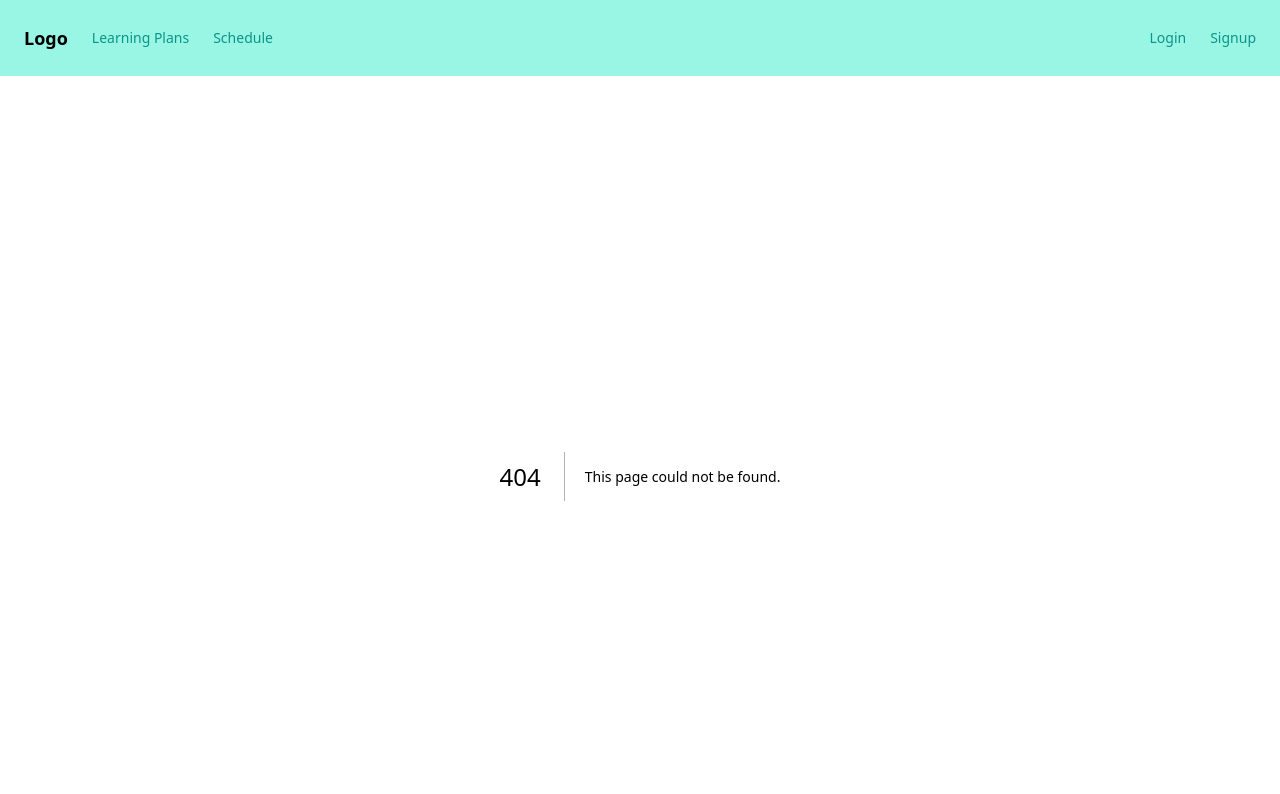
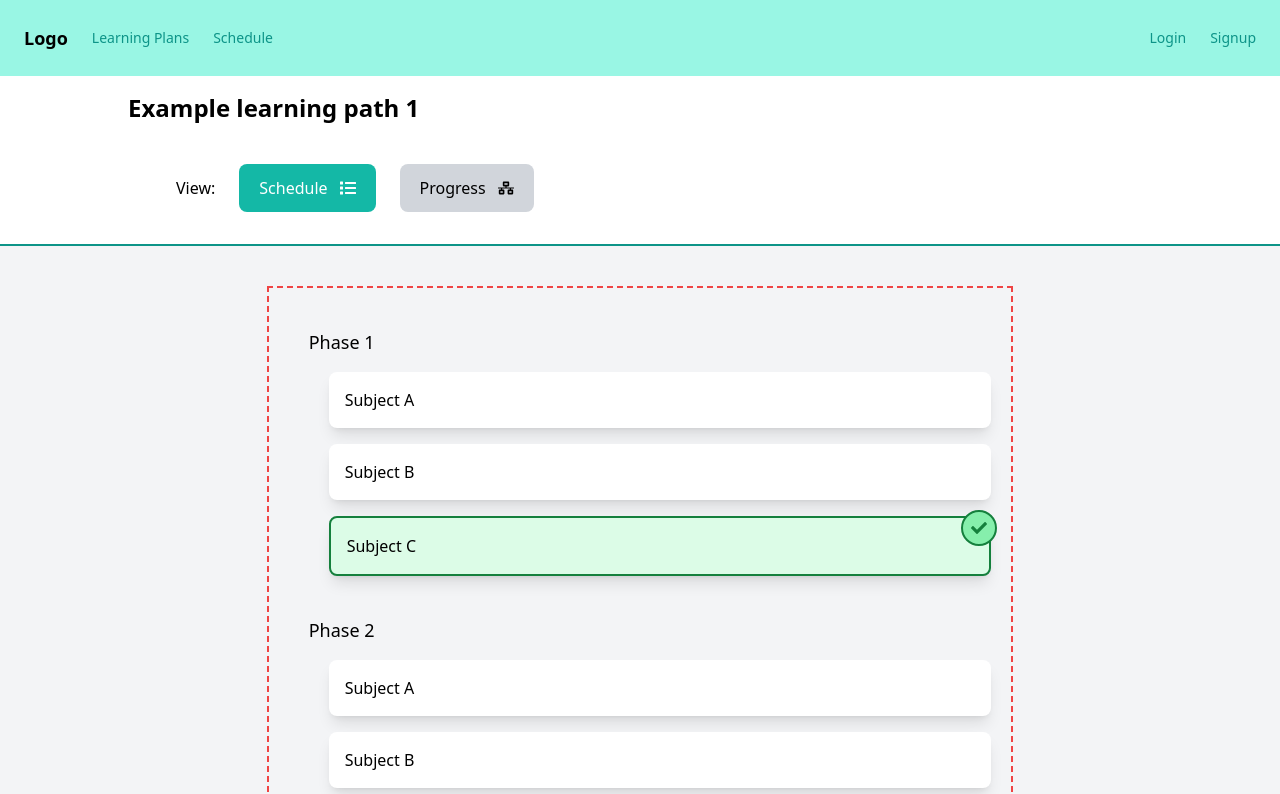
Before and after one commit to ThomasSpradling/learning-path-logger, a Next.js app: page /learning-path/1 in a window 1280 px wide. Before the commit this address had no page. Shown: the top 794 px of the page. Built offline with nearby package versions, Linux system fonts and the light colour scheme.

Commit message:
Added schedule UI

```diff
--- a/app/learning-path/[:id]/page.tsx
+++ /dev/null
@@ -1,3 +0,0 @@
-export default function CreateLearningPath() {
-  return <h2>CreateLearningPath</h2>;
-}
--- /dev/null
+++ b/app/learning-path/[path_id]/page.tsx
@@ -0,0 +1,50 @@
+'use client';
+
+import ScheduleList from '@/components/ScheduleList';
+import { Button } from '@/components/ui/Button';
+import Link from 'next/link';
+import { useState } from 'react';
+import { FaList, FaNetworkWired } from 'react-icons/fa';
+
+type Props = {
+  params: {
+    path_id: string;
+  };
+};
+
+const dummyMeta = {
+  id: '1',
+  title: 'Example learning path 1',
+  backdrop:
+    'https://images.unsplash.com/photo-1576502200916-3808e07386a5?ixlib=rb-4.0.3&ixid=M3wxMjA3fDB8MHxwaG90by1wYWdlfHx8fGVufDB8fHx8fA%3D%3D&auto=format&fit=crop&w=2930&q=80',
+  complete: false,
+};
+
+export default function CreateLearningPath({ params }: Props) {
+  const [display, setDisplay] = useState('schedule');
+  return (
+    <main className='flex-grow bg-gray-100 flex items-center flex-col overflow-auto'>
+      <div className='pt-4 pb-8 border-b-2 border-teal-600 bg-white w-full'>
+        <h2 className='text-2xl font-bold ml-32 mb-10'>{dummyMeta.title}</h2>
+        <div className='flex ml-44 items-center'>
+          View:
+          <div className='flex'>
+            <Button
+              variant={display === 'schedule' ? 'selectActive' : 'select'}
+              onClick={() => setDisplay('schedule')}
+            >
+              Schedule <FaList className='ml-3' />
+            </Button>
+            <Button
+              variant={display === 'progress' ? 'selectActive' : 'select'}
+              onClick={() => setDisplay('progress')}
+            >
+              Progress <FaNetworkWired className='ml-3' />
+            </Button>
+          </div>
+        </div>
+      </div>
+      {display === 'schedule' ? <ScheduleList learningPathId='4' /> : ''}
+    </main>
+  );
+}
--- a/components/LearningPathList.tsx
+++ b/components/LearningPathList.tsx
@@ -1,6 +1,7 @@
 import { LearningPathThumbnail } from '@/types/LearningPathTypes';
 import LearningPathListEntry from './LearningPathListEntry';
 import AddPlaceholder from './AddPlaceholder';
+import ScheduleList from './ScheduleList';
 
 type Props = {
   learningPaths: LearningPathThumbnail[];
@@ -15,7 +16,6 @@ export default function LearningPathList({ learningPaths }: Props) {
           learningPath={learningPath}
         />
       ))}
-      <AddPlaceholder />
     </div>
   );
 }
--- /dev/null
+++ b/components/PhaseListEntry.tsx
@@ -0,0 +1,31 @@
+import { Phase, SubjectItem } from '@/types/LearningPathTypes';
+import SubjectListItem from './SubjectListItem';
+
+const subjectMock: SubjectItem[] = [
+  {
+    id: '1',
+    title: 'Subject A',
+    complete: false,
+  },
+  {
+    id: '2',
+    title: 'Subject B',
+    complete: false,
+  },
+  {
+    id: '3',
+    title: 'Subject C',
+    complete: true,
+  },
+];
+
+export default function PhaseListEntry({ phase }: { phase: Phase }) {
+  return (
+    <div className='mb-10 w-full'>
+      <h3 className='text-lg mb-4'>{phase.title}</h3>
+      {subjectMock.map((subject) => (
+        <SubjectListItem key={subject.id} subject={subject} />
+      ))}
+    </div>
+  );
+}
--- a/components/ScheduleList.tsx
+++ b/components/ScheduleList.tsx
@@ -0,0 +1,35 @@
+import { Phase } from '@/types/LearningPathTypes';
+import PhaseListEntry from './PhaseListEntry';
+
+type Props = {
+  learningPathId: string;
+};
+
+const phaseMock: Phase[] = [
+  {
+    id: '1',
+    title: 'Phase 1',
+  },
+  {
+    id: '2',
+    title: 'Phase 2',
+  },
+  {
+    id: '3',
+    title: 'Phase 3',
+  },
+  {
+    id: '4',
+    title: 'Phase 4',
+  },
+];
+
+export default function ScheduleList({ learningPathId }: Props) {
+  return (
+    <div className='border-2 border-red-500 w-7/12 border-dashed mt-10 p-10'>
+      {phaseMock.map((phase) => (
+        <PhaseListEntry key={phase.id} phase={phase} />
+      ))}
+    </div>
+  );
+}
--- /dev/null
+++ b/components/SubjectListItem.tsx
@@ -0,0 +1,21 @@
+import { SubjectItem } from '@/types/LearningPathTypes';
+import { FaCheck } from 'react-icons/fa';
+
+export default function SubjectListItem({ subject }: { subject: SubjectItem }) {
+  return (
+    <div
+      className={`relative w-full p-4 shadow-lg mb-4 ml-5 rounded-lg ${
+        subject.complete ? 'border-2 border-green-700 bg-green-100' : 'bg-white'
+      }`}
+    >
+      {subject.complete ? (
+        <div className='absolute -top-2 -right-2 rounded-full bg-green-300 border-2 border-green-700 text-green-700 p-2'>
+          <FaCheck />
+        </div>
+      ) : (
+        ''
+      )}
+      <h4 className='text-md'>{subject.title}</h4>
+    </div>
+  );
+}
--- a/components/ui/Button.tsx
+++ b/components/ui/Button.tsx
@@ -1,27 +1,23 @@
 import { FaPlus } from 'react-icons/fa';
 
-// interface ButtonProps extends React.ButtonHTMLAttributes<HTMLButtonElement> {};
-
-// export const Button = React.forwardRef<HTMLButtonElement, ButtonProps>({ className, variant, ...props }, ref) => {
-//   return (
-//     <button
-//       className={`${buttonVariants(variant)} ${className}`}
-//       ref={ref}
-//     >
-//       {...props}
-//     </button>
-//   )
-// };
-
-const variants: {
-  [key: string]: string;
-} = {
-  default:
-    'px-5 py-3 bg-teal-300 text-black rounded-lg text-center inline-flex items-center',
-  create: 'pr-10 border border-black hover:bg-gray-300',
+type VariantTypes = {
+  default: string;
+  create: string;
+  select: string;
+  selectActive: string;
 };
 
-type VariantType = 'create' | 'normal';
+type VariantType = keyof VariantTypes;
+
+const variants: VariantTypes = {
+  default:
+    'px-5 py-3 text-black rounded-lg text-center inline-flex items-center',
+  create: 'pr-10 border border-black hover:bg-gray-300',
+  select: 'px-10 py-2 bg-gray-300 hover:bg-teal-200 ml-6',
+  selectActive: '',
+};
+
+variants.selectActive = `${variants.select} bg-teal-500 hover:bg-teal-500 text-white`;
 
 interface Props extends React.ButtonHTMLAttributes<HTMLButtonElement> {
   variant: VariantType;
```
Also changed, not shown: types/LearningPathTypes.ts (+19 -0 lines), components/ScheduleListEntry.tsx (deleted).
